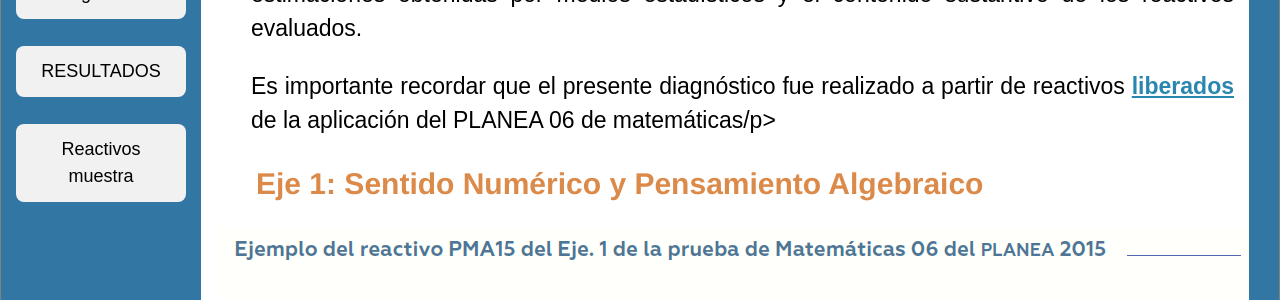
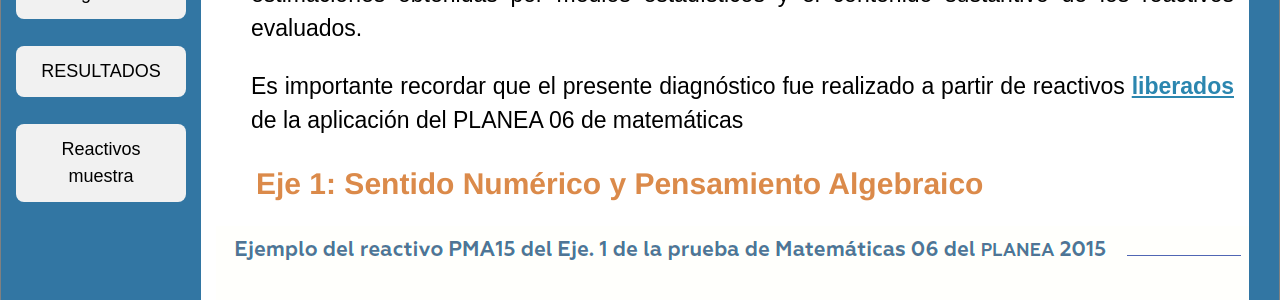
Before and after one commit to rimedie/rimedie.github.io, a Jekyll site: the page built from PLANEA-ELSEN_2015/Reactivos_Muestra.html, in a window 1280 px wide and 900 px high, scrolled down 593 px. Shown: the part 153-453 px from the top of the window. Built offline with Jekyll 4.4.1, drawn with Linux system fonts in a browser that asks for light colours.

Commit message:
Update Reactivos_Muestra.html

```diff
--- a/PLANEA-ELSEN_2015/Reactivos_Muestra.html
+++ b/PLANEA-ELSEN_2015/Reactivos_Muestra.html
@@ -6,7 +6,7 @@ title: Detalles sobre Diagnóstico Nacional Feb,2019
 
 <p>A continuación se presentan, a manera de ejemplo, tres reactivos contenidos en la prueba PLANEA-ELSEN que ilustran las estimaciones hechas para cada uno de los tres ejes temáticos revisados. Presentar estos reactivos tiene como objetivo principal ilustrar la relación entre las estimaciones obtenidas por medios estadísticos y el contenido sustantivo de los reactivos evaluados.</p>
 
-<p>Es importante recordar que el presente diagnóstico fue realizado a partir de reactivos <a href="http://planea.sep.gob.mx/content/ba/docs/2018/reactivos_tipicos/Reactivos_T%C3%ADpicos_Matematicas_06.pdf" target="_blank" style="color:#2b86af; font:bold;"><b>liberados</b></a> de la aplicación del PLANEA 06 de matemáticas/p>
+<p>Es importante recordar que el presente diagnóstico fue realizado a partir de reactivos <a href="http://planea.sep.gob.mx/content/ba/docs/2018/reactivos_tipicos/Reactivos_T%C3%ADpicos_Matematicas_06.pdf" target="_blank" style="color:#2b86af; font:bold;"><b>liberados</b></a> de la aplicación del PLANEA 06 de matemáticas</p>
 
 		<a id="FEM"></a>
     <h2 class="interact">Eje 1: Sentido Numérico y Pensamiento Algebraico</h2>
```
